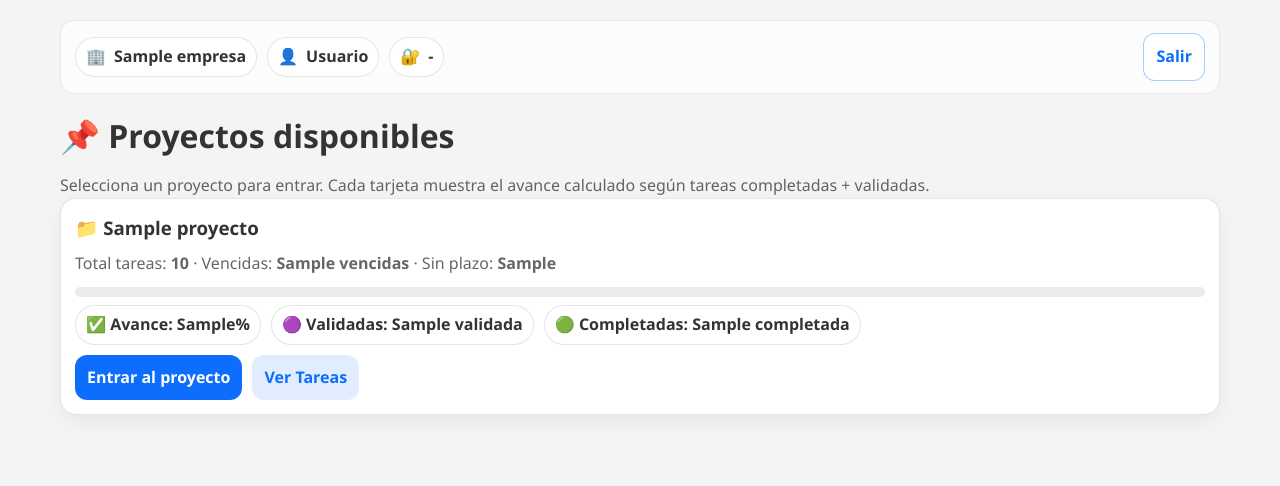
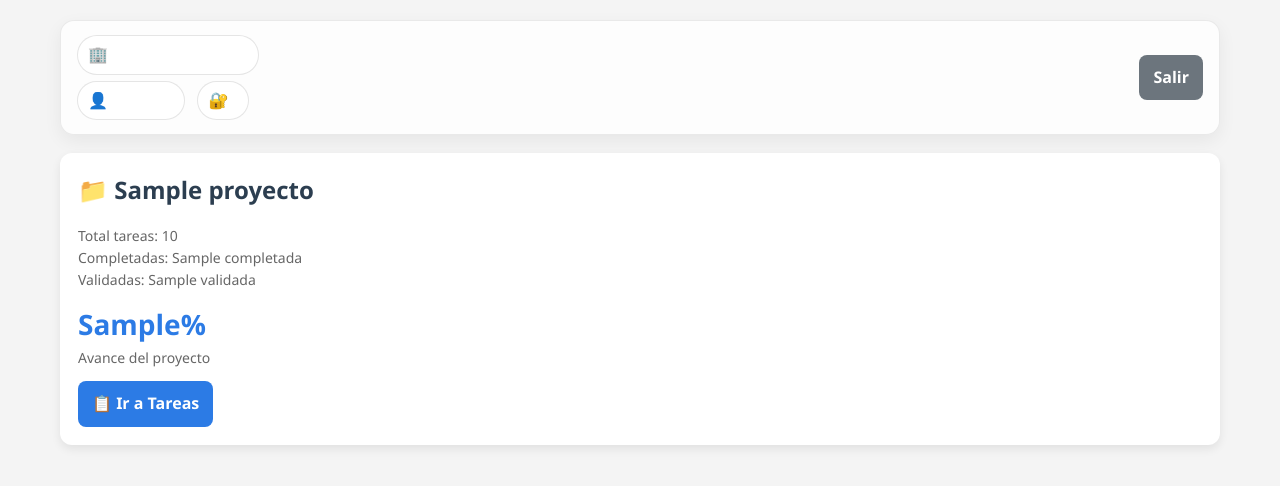
Before and after one commit to Juanmaq7030/gestor-tareas, a Flask app: template templates/empresa_dashboard.html in a window 1280 px wide. Shown: the top 486 px of the page. Run offline with Flask 3, Linux system fonts and the light colour scheme; the template is opened without the code that fills it: most values are stand-ins (such as "Sample title", 1, 10 or a date in 2020).

Commit message:
Update empresa_dashboard.html

```diff
--- a/templates/empresa_dashboard.html
+++ b/templates/empresa_dashboard.html
@@ -1,157 +1,169 @@
 <!DOCTYPE html>
 <html lang="es">
 <head>
-  <meta charset="UTF-8" />
-  <meta name="viewport" content="width=device-width,initial-scale=1" />
-  <title>Empresa - Proyectos</title>
+  <meta charset="UTF-8">
+  <meta name="viewport" content="width=device-width, initial-scale=1">
+  <title>Empresa · Panel de Proyectos</title>
+
+  <meta http-equiv="Cache-Control" content="no-cache, no-store, must-revalidate">
+  <meta http-equiv="Pragma" content="no-cache">
+  <meta http-equiv="Expires" content="0">
+
   <link rel="stylesheet" href="{{ url_for('static', filename='css/style.css') }}">
+
   <style>
+    .card {
+      background: #fff;
+      padding: 18px;
+      border-radius: 12px;
+      margin-bottom: 16px;
+      box-shadow: 0 4px 10px rgba(0,0,0,.08);
+    }
+    .grid {
+      display: grid;
+      grid-template-columns: repeat(auto-fit, minmax(280px, 1fr));
+      gap: 16px;
+    }
+    .avance {
+      font-size: 28px;
+      font-weight: bold;
+      color: #2c7be5;
+    }
+    .muted {
+      color: #666;
+      font-size: 14px;
+    }
+    .btn {
+      display: inline-block;
+      padding: 10px 14px;
+      background: #2c7be5;
+      color: white;
+      text-decoration: none;
+      border-radius: 8px;
+      font-weight: 600;
+    }
+    .btn.secondary { background: #6c757d; }
+
+    /* ✅ TOP BAR / “Mística ERP” */
     .topbar {
-      display:flex; gap:16px; align-items:center; flex-wrap:wrap;
-      padding:12px 14px; border:1px solid rgba(0,0,0,.08);
-      border-radius:14px; background: rgba(255,255,255,.7);
-      backdrop-filter: blur(6px);
-      margin-bottom:16px;
+      display:flex;
+      align-items:center;
+      justify-content:space-between;
+      gap:14px;
+      flex-wrap:wrap;
+      padding: 14px 16px;
+      border-radius: 14px;
+      background: rgba(255,255,255,.8);
+      box-shadow: 0 6px 18px rgba(0,0,0,.06);
+      border: 1px solid rgba(0,0,0,.08);
+      margin-bottom: 18px;
     }
-    .topbar .brand { display:flex; gap:10px; align-items:center; }
+    .topbar-left {
+      display:flex;
+      flex-direction:column;
+      gap:6px;
+    }
+    .context-row {
+      display:flex;
+      gap:12px;
+      align-items:center;
+      flex-wrap:wrap;
+    }
     .pill {
-      display:inline-flex; align-items:center; gap:8px;
-      padding:6px 10px; border-radius:999px;
+      display:inline-flex;
+      align-items:center;
+      gap:8px;
+      padding:6px 10px;
+      border-radius:999px;
       border:1px solid rgba(0,0,0,.10);
+      background:#fff;
+      font-weight:700;
+    }
+    .selector {
+      padding:8px 10px;
+      border-radius:10px;
+      border:1px solid rgba(0,0,0,.18);
+      cursor:pointer;
       background:#fff;
       font-weight:600;
     }
-    .grid {
-      display:grid;
-      grid-template-columns: repeat(auto-fit, minmax(280px, 1fr));
-      gap:14px;
-    }
-    .card {
-      border:1px solid rgba(0,0,0,.10);
-      border-radius:16px;
-      padding:14px;
-      background:#fff;
-      box-shadow: 0 8px 20px rgba(0,0,0,.05);
-    }
-    .card h3 { margin:0 0 8px 0; }
-    .muted { opacity:.75; }
-    .progress {
-      height:10px; border-radius:999px; background:rgba(0,0,0,.08);
-      overflow:hidden; margin:10px 0 8px 0;
-    }
-    .progress > div {
-      height:100%;
-      width:0%;
-      border-radius:999px;
-      background: linear-gradient(90deg, #0d6efd, #00c2ff);
-    }
-    .actions {
-      display:flex; gap:10px; flex-wrap:wrap; margin-top:10px;
-    }
-    .btn {
-      display:inline-flex; align-items:center; justify-content:center;
-      padding:10px 12px; border-radius:12px; border:0;
-      cursor:pointer; text-decoration:none; font-weight:700;
-    }
-    .btn.primary { background:#0d6efd; color:#fff; }
-    .btn.secondary { background:rgba(13,110,253,.12); color:#0d6efd; }
-    .btn.outline { background:#fff; color:#0d6efd; border:1px solid rgba(13,110,253,.35); }
-    .selector {
-      padding:8px 10px; border-radius:12px;
-      border:1px solid rgba(0,0,0,.16);
-      background:#fff; cursor:pointer;
-    }
-    .spacer { flex:1; }
   </style>
 </head>
 
 <body>
 <div class="container">
 
-    <!-- TOP BAR -->
-    <div class="topbar">
-      <div class="brand">
-        <div class="pill">🏢 <span>{{ empresa.nombre if empresa else "Empresa" }}</span></div>
-        <div class="pill">👤 <span>{{ user.nombre if user else "Usuario" }}</span></div>
-        <div class="pill">🔐 <span>{{ user.rol|capitalize if user and user.rol else "-" }}</span></div>
+  <!-- ✅ TOPBAR -->
+  <header class="topbar">
+    <div class="topbar-left">
+      <div class="pill">
+        🏢 <span>{{ empresa.nombre if empresa else "Empresa" }}</span>
       </div>
 
-      <div class="spacer"></div>
+      <div class="context-row">
+        <div class="pill">👤 {{ user.nombre if user else "Usuario" }}</div>
+        <div class="pill">🔐 {{ user.rol if user and user.rol else "-" }}</div>
 
-      <!-- Selector rápido (solo si hay más de 1 proyecto) -->
-      {% if avances|length > 1 %}
-      <div style="display:flex; align-items:center; gap:10px; flex-wrap:wrap;">
-        <span class="muted">📁 Cambiar proyecto:</span>
-        <select class="selector" onchange="irProyecto(this)">
-          <option value="" selected disabled>Selecciona un proyecto…</option>
+        <!-- ✅ Selector rápido (solo si hay más de 1 proyecto) -->
+        {% if avances and avances|length > 1 %}
+          <div class="pill">
+            📁 <span>Cambiar proyecto:</span>
+            <select class="selector" onchange="cambiarProyecto(this)">
+              <option value="" selected disabled>Selecciona…</option>
               {% for item in avances %}
                 <option value="{{ item.proyecto.id }}">{{ item.proyecto.nombre }}</option>
               {% endfor %}
             </select>
           </div>
         {% endif %}
-
-      <a class="btn outline" href="{{ url_for('logout') }}">Salir</a>
+      </div>
     </div>
 
-    <h1 style="margin:0 0 12px 0;">📌 Proyectos disponibles</h1>
-    <p class="muted" style="margin-top:0;">
-      Selecciona un proyecto para entrar. Cada tarjeta muestra el avance calculado según tareas completadas + validadas.
+    <div>
+      <a class="btn secondary" href="{{ url_for('logout') }}">Salir</a>
+    </div>
+  </header>
+
+  <section class="grid">
+
+    {% for item in avances %}
+    <div class="card">
+      <h2 style="margin-top:0;">📁 {{ item.proyecto.nombre }}</h2>
+
+      <p class="muted">
+        Total tareas: {{ item.estadisticas.total }}<br>
+        Completadas: {{ item.estadisticas.por_estado.get('Completada', 0) }}<br>
+        Validadas: {{ item.estadisticas.por_estado.get('Validada', 0) }}
       </p>
 
-    {% if avances %}
-    <div class="grid">
-      {% for item in avances %}
-      <div class="card">
-        <h3>📁 {{ item.proyecto.nombre }}</h3>
+      <div class="avance">{{ item.avance_pct }}%</div>
+      <p class="muted">Avance del proyecto</p>
 
-        <div class="muted">
-          Total tareas: <strong>{{ item.estadisticas.total }}</strong> ·
-          Vencidas: <strong>{{ item.estadisticas.vencidas }}</strong> ·
-          Sin plazo: <strong>{{ item.estadisticas.sin_plazo }}</strong>
-        </div>
-
-        <div class="progress" aria-label="Avance">
-          <div style="width: {{ item.avance_pct }}%;"></div>
-        </div>
-
-        <div style="display:flex; gap:10px; align-items:center; flex-wrap:wrap;">
-          <div class="pill">✅ Avance: {{ item.avance_pct }}%</div>
-          <div class="pill">🟣 Validadas: {{ item.estadisticas.por_estado.get('Validada', 0) }}</div>
-          <div class="pill">🟢 Completadas: {{ item.estadisticas.por_estado.get('Completada', 0) }}</div>
-        </div>
-
-        <div class="actions">
-          <!-- Entra al proyecto (ruta que además setea project_id en sesión) -->
-          <a class="btn primary" href="/empresa/ir/{{ item.proyecto.id }}">Entrar al proyecto</a>
-
-          <!-- Si quieres: botón directo al tablero (solo útil para supervisor) -->
-          {% if user and user.rol == "supervisor" %}
-            <a class="btn secondary" href="{{ url_for('proyecto_tablero', proyecto_id=item.proyecto.id) }}">Ir al Tablero</a>
+      <div style="margin-top:12px;">
+        {% if user.rol == 'supervisor' %}
+          <a class="btn" href="{{ url_for('empresa_ir_proyecto', proyecto_id=item.proyecto.id) }}">
+            📊 Ir al Tablero
+          </a>
         {% else %}
-            <a class="btn secondary" href="{{ url_for('proyecto_index', proyecto_id=item.proyecto.id) }}">Ver Tareas</a>
+          <a class="btn" href="{{ url_for('empresa_ir_proyecto', proyecto_id=item.proyecto.id) }}">
+            📋 Ir a Tareas
+          </a>
         {% endif %}
       </div>
     </div>
     {% endfor %}
-    </div>
-    {% else %}
-      <div class="card">
-        <h3>⚠️ Sin proyectos activos</h3>
-        <p class="muted">
-          Tu empresa no tiene proyectos activos. Pide al Superadmin que cree o reactive uno.
-        </p>
-      </div>
-    {% endif %}
+
+  </section>
 
 </div>
 
 <script>
-    function irProyecto(select){
-      const id = select.value;
-      if(!id) return;
-      window.location.href = "/empresa/ir/" + id;
+  function cambiarProyecto(select){
+    const proyectoId = select.value;
+    if(!proyectoId) return;
+    window.location.href = "/empresa/ir/" + proyectoId;
   }
 </script>
+
 </body>
 </html>
```
Lines whose indentation alone changed are shown as unchanged.
